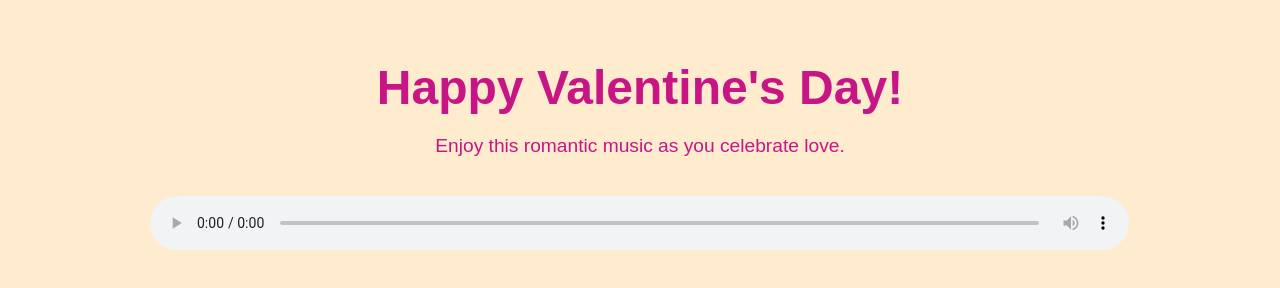
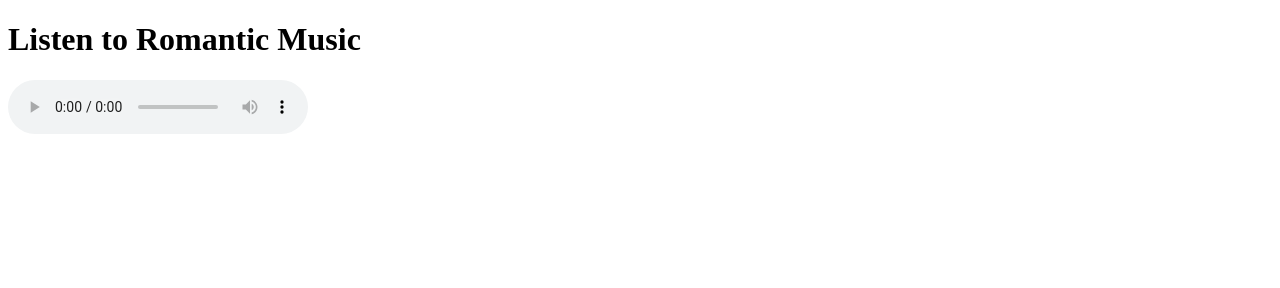
Before and after one commit to reiche62735708-boop/Mi-respositorio, a plain HTML site: page index.html in a window 1280 px wide. Drawn offline with Linux system fonts and the light colour scheme.

Commit message:
Update index.html to include a working music source that plays romantic music

```diff
--- a/index.html
+++ b/index.html
@@ -3,33 +3,12 @@
 <head>
     <meta charset="UTF-8">
     <meta name="viewport" content="width=device-width, initial-scale=1.0">
-    <title>Valentine's Day Romantic Music</title>
-    <style>
-        body {
-            background-color: #ffebcd;
-            color: #c71585;
-            font-family: 'Arial', sans-serif;
-            text-align: center;
-            padding: 20px;
-        }
-        h1 {
-            font-size: 3em;
-            margin-bottom: 20px;
-        }
-        p {
-            font-size: 1.2em;
-        }
-        audio {
-            margin-top: 20px;
-            width: 80%;
-        }
-    </style>
+    <title>Romantic Music</title>
 </head>
 <body>
-    <h1>Happy Valentine's Day!</h1>
-    <p>Enjoy this romantic music as you celebrate love.</p>
+    <h1>Listen to Romantic Music</h1>
     <audio controls>
-        <source src="https://www.bensound.com/bensound-music/bensound-love.mp3" type="audio/mpeg">
+        <source src="https://www.soundhelix.com/examples/mp3/SoundHelix-Song-1.mp3" type="audio/mpeg">
         Your browser does not support the audio element.
     </audio>
 </body>
```
